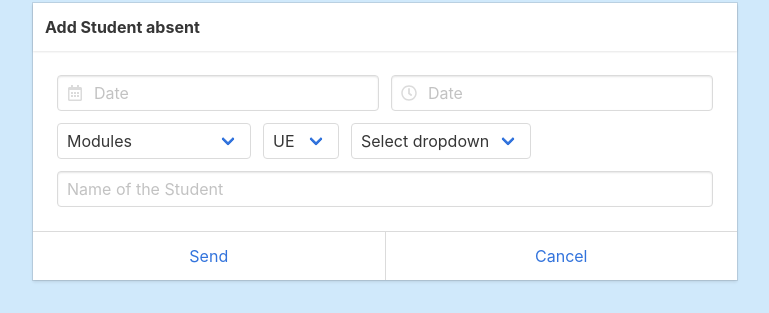
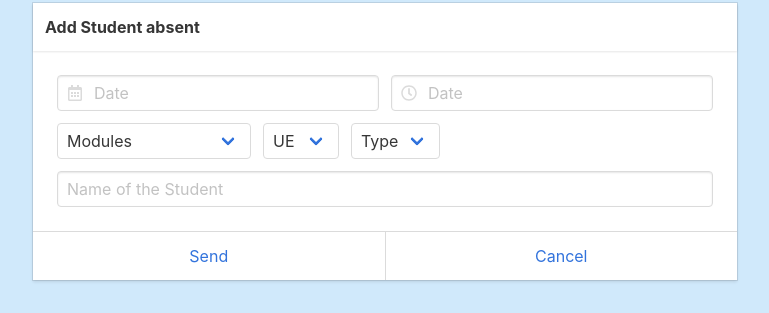
Before and after one commit to alexislepresle/SchoolNote, a PHP site: page /addAbsence.php in a window 1280 px wide. Shown: the part 259-572 px from the top of the page, without its empty margins (255-1024 px from the left). Run offline with PHP 8.4, Linux system fonts and the light colour scheme; some libraries are stand-ins or nearby versions.

Commit message:
Changed Dropdown Title

```diff
--- a/addAbsence.php
+++ b/addAbsence.php
@@ -60,7 +60,7 @@
         <div class="control">
           <div class="select">
             <select>
-              <option>Select dropdown</option>
+              <option>Type</option>
               <option>EM</option>
               <option>TD</option>
               <option>CC</option>
```
